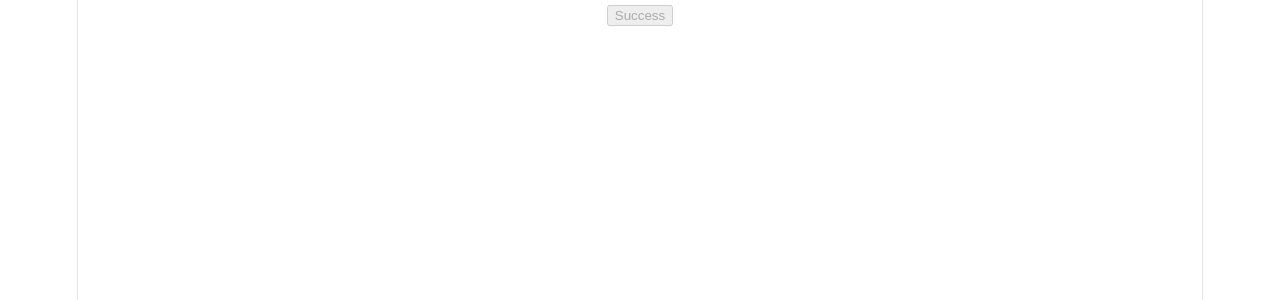
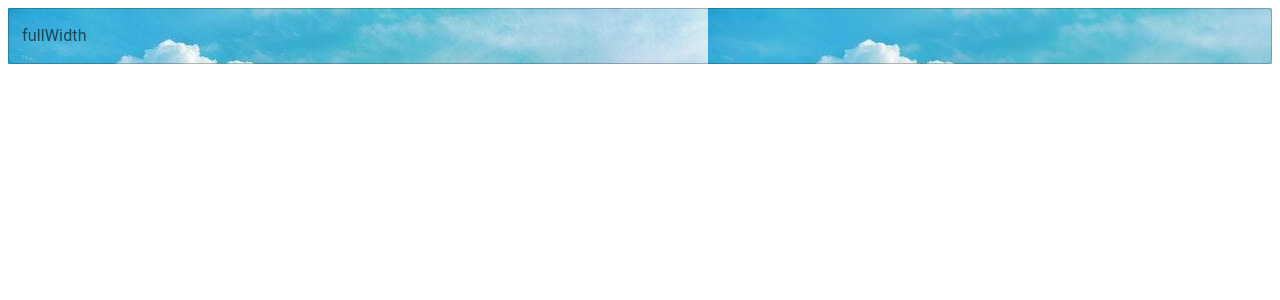
Before and after one commit to surbhisaini123/React, a React (Vite) app in the folder Mini-Project/: page / in a window 1280 px wide. Shown: the top 300 px of the page. Built offline with nearby package versions, Linux system fonts and the light colour scheme.

Commit message:
Weather App

```diff
--- a/Mini-Project/src/App.css
+++ b/Mini-Project/src/App.css
@@ -1,4 +1,4 @@
-.counter {
+/* .counter {
   font-size: 16px;
   padding: 5px 10px;
   border-radius: 5px;
@@ -181,4 +181,4 @@
     right: 0;
     border-right-color: var(--border);
   }
-}
+} */
--- a/Mini-Project/src/App.jsx
+++ b/Mini-Project/src/App.jsx
@@ -1,122 +1,16 @@
 import { useState } from 'react'
-import reactLogo from './assets/react.svg'
-import viteLogo from './assets/vite.svg'
-import heroImg from './assets/hero.png'
 import './App.css'
 import  MaterialUI from "./MaterialUI";
+import WeatherApp from './Weather_App'
 
 function App() {
   const [count, setCount] = useState(0)
 
   return (
     <>
-    <MaterialUI/>
-      {/* <section id="center">
-        <div className="hero">
-          <img src={heroImg} className="base" width="170" height="179" alt="" />
-          <img src={reactLogo} className="framework" alt="React logo" />
-          <img src={viteLogo} className="vite" alt="Vite logo" />
-        </div>
-        <div>
-          <h1>Get started</h1>
-          <p>
-            Edit <code>src/App.jsx</code> and save to test <code>HMR</code>
-          </p>
-        </div>
-        <button
-          type="button"
-          className="counter"
-          onClick={() => setCount((count) => count + 1)}
-        >
-          Count is {count}
-        </button>
-      </section>
+    {/* <MaterialUI/> */}
+    <WeatherApp/>
 
-      <div className="ticks"></div>
-
-      <section id="next-steps">
-        <div id="docs">
-          <svg className="icon" role="presentation" aria-hidden="true">
-            <use href="/icons.svg#documentation-icon"></use>
-          </svg>
-          <h2>Documentation</h2>
-          <p>Your questions, answered</p>
-          <ul>
-            <li>
-              <a href="https://vite.dev/" target="_blank">
-                <img className="logo" src={viteLogo} alt="" />
-                Explore Vite
-              </a>
-            </li>
-            <li>
-              <a href="https://react.dev/" target="_blank">
-                <img className="button-icon" src={reactLogo} alt="" />
-                Learn more
-              </a>
-            </li>
-          </ul>
-        </div>
-        <div id="social">
-          <svg className="icon" role="presentation" aria-hidden="true">
-            <use href="/icons.svg#social-icon"></use>
-          </svg>
-          <h2>Connect with us</h2>
-          <p>Join the Vite community</p>
-          <ul>
-            <li>
-              <a href="https://github.com/vitejs/vite" target="_blank">
-                <svg
-                  className="button-icon"
-                  role="presentation"
-                  aria-hidden="true"
-                >
-                  <use href="/icons.svg#github-icon"></use>
-                </svg>
-                GitHub
-              </a>
-            </li>
-            <li>
-              <a href="https://chat.vite.dev/" target="_blank">
-                <svg
-                  className="button-icon"
-                  role="presentation"
-                  aria-hidden="true"
-                >
-                  <use href="/icons.svg#discord-icon"></use>
-                </svg>
-                Discord
-              </a>
-            </li>
-            <li>
-              <a href="https://x.com/vite_js" target="_blank">
-                <svg
-                  className="button-icon"
-                  role="presentation"
-                  aria-hidden="true"
-                >
-                  <use href="/icons.svg#x-icon"></use>
-                </svg>
-                X.com
-              </a>
-            </li>
-            <li>
-              <a href="https://bsky.app/profile/vite.dev" target="_blank">
-                <svg
-                  className="button-icon"
-                  role="presentation"
-                  aria-hidden="true"
-                >
-                  <use href="/icons.svg#bluesky-icon"></use>
-                </svg>
-                Bluesky
-              </a>
-            </li>
-          </ul>
-        </div>
-      </section>
-
-      <div className="ticks"></div>
-      <section id="spacer"></section> */}
     </>
   )
 }
--- a/Mini-Project/src/SearchBox.jsx
+++ b/Mini-Project/src/SearchBox.jsx
@@ -0,0 +1,14 @@
+import React from 'react'
+import Box from '@mui/material/Box';
+import TextField from '@mui/material/TextField';
+const SearchBox = () => {
+  return (
+    <div>
+
+      <TextField fullWidth label="fullWidth" id="fullWidth" />
+
+    </div>
+  )
+}
+
+export default SearchBox
--- /dev/null
+++ b/Mini-Project/src/WeatherApp.css
@@ -0,0 +1,5 @@
+.Bg {
+    background-image: url('./assets/backgroundImage.jpg');
+    /* width: 100%; */
+
+}
--- /dev/null
+++ b/Mini-Project/src/Weather_App.jsx
@@ -0,0 +1,19 @@
+import React from 'react'
+import BackGroundIMG from './assets/backgroundImage.jpg'
+import './WeatherApp.css'
+import SearchBox from './SearchBox'
+const Weather_App = () => {
+  return (
+    <div className='Bg'>
+        <div >
+             <SearchBox/>
+
+        </div>
+      {/* <img src={BackGroundIMG}/> */}
+
+
+    </div>
+  )
+}
+
+export default Weather_App
--- a/Mini-Project/src/index.css
+++ b/Mini-Project/src/index.css
@@ -1,4 +1,4 @@
-:root {
+/* :root {
   --text: #6b6375;
   --text-h: #08060d;
   --bg: #fff;
@@ -108,4 +108,4 @@ code {
   line-height: 135%;
   padding: 4px 8px;
   background: var(--code-bg);
-}
+} */
```
Also changed, not shown: Mini-Project/src/assets/backgroundImage.jpg (added).
